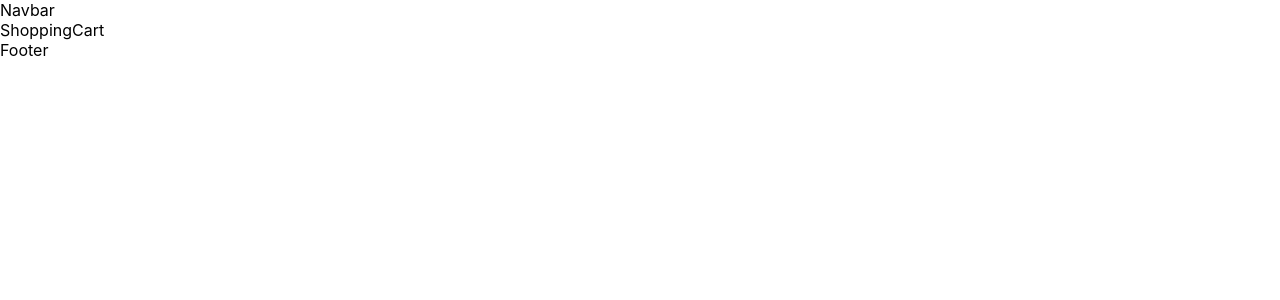
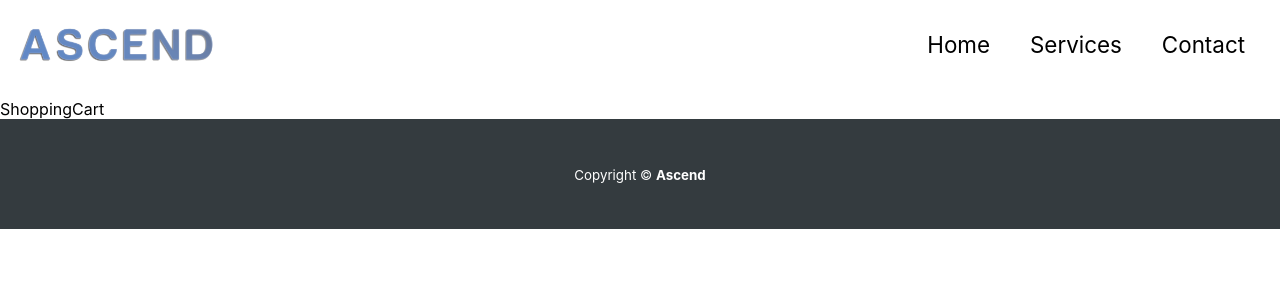
Before and after one commit to Benlarner/Ascend, a React (Create React App) app: page /Cart in a window 1280 px wide. Shown: the top 300 px of the page. Built offline with nearby package versions, Linux system fonts and the light colour scheme.

Commit message:
Navbar + Footer

```diff
--- a/src/Components/Layout/Footer.js
+++ b/src/Components/Layout/Footer.js
@@ -1,11 +1,27 @@
-import React from 'react'
+import React from 'react';
+import styled from 'styled-components';
 
 function Footer() {
     return (
-        <div>
-            Footer
-        </div>
+        <Foot>
+            <div className="footer-bottom">
+        <small> Copyright &copy; <strong>Ascend</strong> </small>
+
+            </div>
+        </Foot>
     )
 }
 
-export default Footer
+export default Footer;
+
+
+const Foot = styled.footer`
+  background-color: #343b3f;
+  height: 50px;
+  color: white;
+  padding: 30px;
+  display: flex;
+  align-items: center;
+  justify-content: center;
+
+`;
--- a/src/Components/Layout/Navbar.js
+++ b/src/Components/Layout/Navbar.js
@@ -1,11 +1,43 @@
-import React from 'react'
+import React from 'react';
+import styled from 'styled-components';
+import Logo from '../Data/Assests/Logo.jpg'
 
 function Navbar() {
-  return (
-    <div>
-      Navbar
-    </div>
-  )
+    return (
+        <Nav>
+            <img src={Logo} alt=""/>
+            <ul>
+                <li>Home</li>
+                <li>Services</li>
+                <li>Contact</li>
+            </ul>
+        </Nav>
+    )
 }
 
 export default Navbar
+
+
+const Nav = styled.nav`
+  display: flex;
+  justify-content: space-between;
+  z-index: 100;
+  align-items: center;
+  position: sticky;
+  margin-bottom: 10px;
+  top: 0;
+  background-color: white;
+  padding: 15px;
+  ul {
+      text-decoration: none;
+  }
+  li {
+    display: inline;
+  margin: 20px;
+  font-size: 1.4em;
+  cursor: pointer;
+  }
+  img {
+    height: 40px;
+  }
+`;
```
